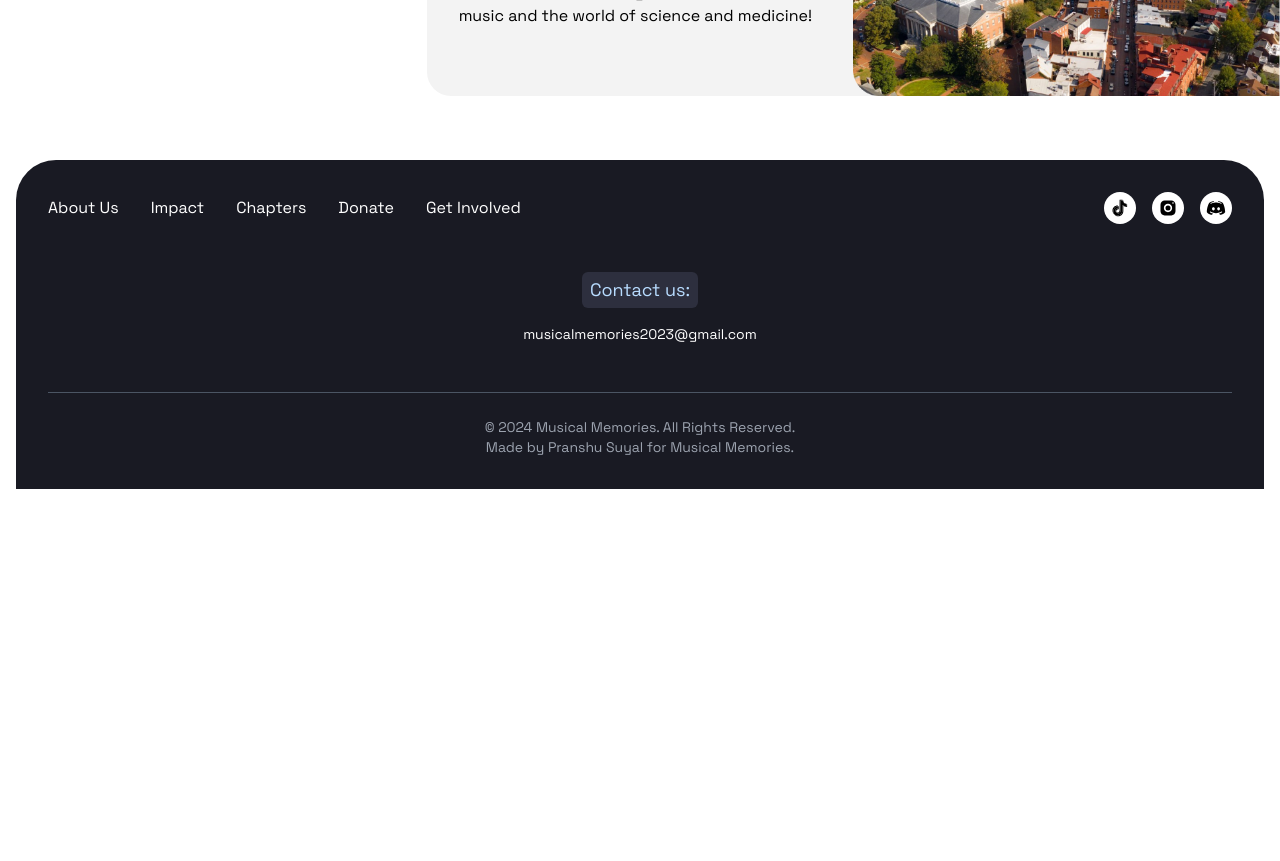
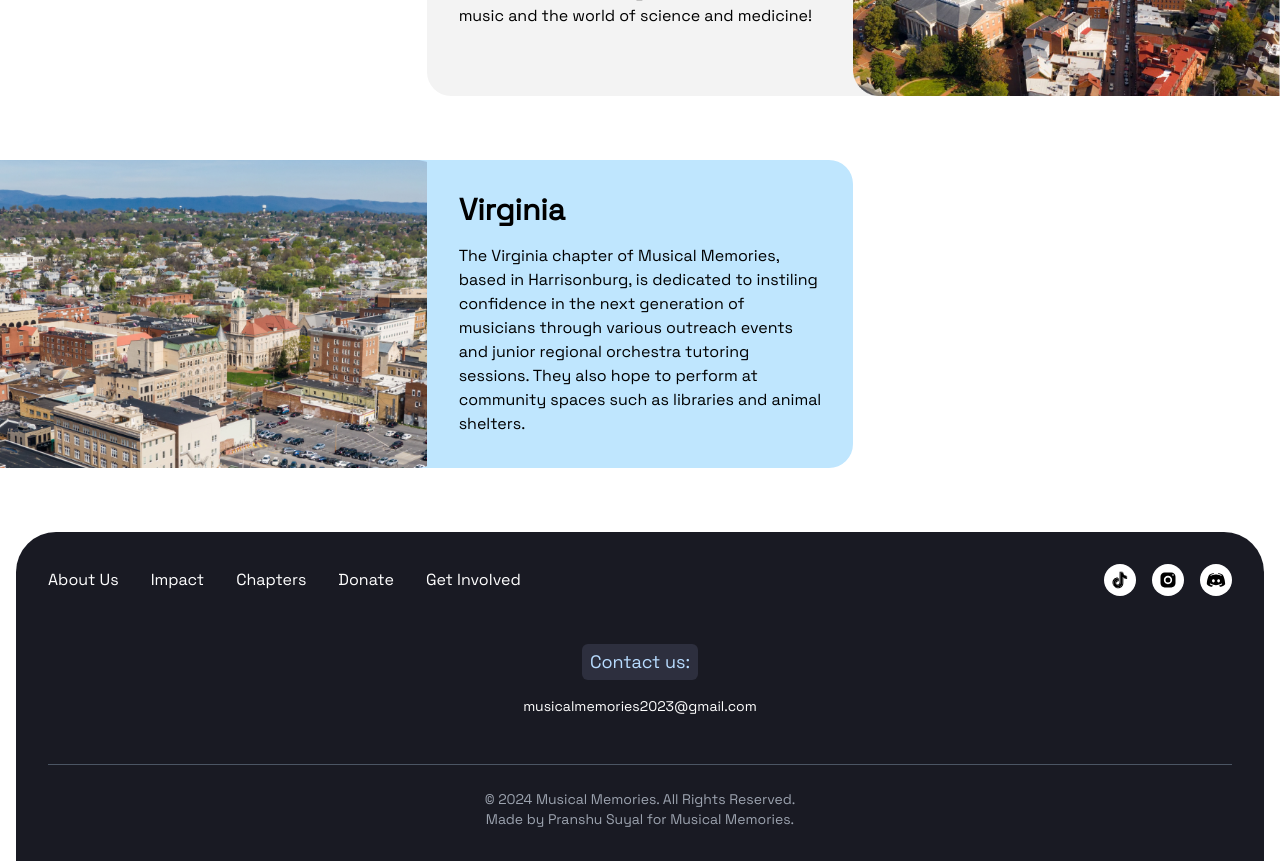
Before and after one commit to prsuyal/musical-memories, a React (Create React App) app: page /chapters in a window 1280 px wide. Shown: the part 2920-3781 px from the top of the page. Before the commit the page ends 3409 px from the top, so only its background shows below. Built offline with nearby package versions, Linux system fonts and the light colour scheme.

Commit message:
virginia chapter

```diff
--- a/src/pages/Chapters.js
+++ b/src/pages/Chapters.js
@@ -1,29 +1,33 @@
-import React, { useRef } from 'react';
-import Houston from '../assets/images/houston.png';
-import Bridgewater from '../assets/images/bridgewater.png';
-import Holmdel from '../assets/images/holmdel.png';
-import LA from '../assets/images/LA.png';
-import HongKong from '../assets/images/hongkong.png';
-import Fullterton from '../assets/images/fullerton.png';
-import Maryland from '../assets/images/maryland 1.png';
-import ChaptersImage from '../assets/images/chapters.svg';
-import Footer from '../components/Footer';
-import { Helmet } from 'react-helmet';
+import React, { useRef } from "react";
+import Houston from "../assets/images/houston.png";
+import Bridgewater from "../assets/images/bridgewater.png";
+import Holmdel from "../assets/images/holmdel.png";
+import LA from "../assets/images/LA.png";
+import HongKong from "../assets/images/hongkong.png";
+import Fullterton from "../assets/images/fullerton.png";
+import Maryland from "../assets/images/maryland 1.png";
+import Harrisonburg from "../assets/images/harrisonburg.png";
+import ChaptersImage from "../assets/images/chapters.svg";
+import Footer from "../components/Footer";
+import { Helmet } from "react-helmet";
 
 const Chapters = () => {
   const chaptersRef = useRef(null);
 
   const handleScrollToChapters = () => {
     if (chaptersRef.current) {
-      chaptersRef.current.scrollIntoView({ behavior: 'smooth' });
+      chaptersRef.current.scrollIntoView({ behavior: "smooth" });
     }
   };
 
   return (
     <div className="bg-white min-h-screen">
-        <Helmet>
+      <Helmet>
         <title>Chapters | Musical Memories</title>
-        <meta name="description" content="Explore Musical Memories' global presence with chapters spread over the globe." />
+        <meta
+          name="description"
+          content="Explore Musical Memories' global presence with chapters spread over the globe."
+        />
       </Helmet>
       <main className="max-w-7xl mx-auto px-4 py-8 md:py-16">
         <div className="flex flex-col md:flex-row justify-between items-center md:items-start py-8 md:py-16 max-w-7xl mx-auto px-4">
@@ -32,7 +36,8 @@ const Chapters = () => {
               Chapters
             </h1>
             <p className="text-lg md:text-xl text-mm-dark mb-6 md:mb-12">
-              Explore our global presence, with chapters being set up all over the world.
+              Explore our global presence, with chapters being set up all over
+              the world.
             </p>
             <button
               onClick={handleScrollToChapters}
@@ -58,7 +63,9 @@ const Chapters = () => {
               <div>
                 <h2 className="text-3xl font-bold mb-4">Houston</h2>
                 <p>
-                  Located in the vibrant suburbs of Texas, this chapter is committed to spreading the mission of Musical Memories within their local community.
+                  Located in the vibrant suburbs of Texas, this chapter is
+                  committed to spreading the mission of Musical Memories within
+                  their local community.
                 </p>
               </div>
             </div>
@@ -85,7 +92,11 @@ const Chapters = () => {
               <div>
                 <h2 className="text-3xl font-bold mb-4">Bridgewater</h2>
                 <p>
-                  This New Jersey chapter stands out for its dedicated focus on individuals with special needs and learning disabilities. By offering free music lessons tailored to each child’s unique abilities, they strive to demonstrate the beauty of music as a universal language.
+                  This New Jersey chapter stands out for its dedicated focus on
+                  individuals with special needs and learning disabilities. By
+                  offering free music lessons tailored to each child’s unique
+                  abilities, they strive to demonstrate the beauty of music as a
+                  universal language.
                 </p>
               </div>
             </div>
@@ -98,7 +109,9 @@ const Chapters = () => {
               <div>
                 <h2 className="text-3xl font-bold mb-4">Holmdel</h2>
                 <p>
-                  This New Jersey chapter is dedicated to creating a symphony of opportunity through the power of music. This chapter empowers individuals of all backgrounds.
+                  This New Jersey chapter is dedicated to creating a symphony of
+                  opportunity through the power of music. This chapter empowers
+                  individuals of all backgrounds.
                 </p>
               </div>
             </div>
@@ -125,7 +138,9 @@ const Chapters = () => {
               <div>
                 <h2 className="text-3xl font-bold mb-4">Los Angeles</h2>
                 <p>
-                  This California chapter helped Musical Memories expand into the West Coast. Through their efforts, they aim to foster a vibrant musical culture in the heart of California.
+                  This California chapter helped Musical Memories expand into
+                  the West Coast. Through their efforts, they aim to foster a
+                  vibrant musical culture in the heart of California.
                 </p>
               </div>
             </div>
@@ -138,7 +153,11 @@ const Chapters = () => {
               <div>
                 <h2 className="text-3xl font-bold mb-4">Hong Kong</h2>
                 <p>
-                  The Hong Kong chapter of Musical Memories is devoted to uplifting the spirits of patients through musical performances in hospitals. They seek to blend the healing power of music with healthcare, enriching lives and fostering a love for music within their own community.
+                  The Hong Kong chapter of Musical Memories is devoted to
+                  uplifting the spirits of patients through musical performances
+                  in hospitals. They seek to blend the healing power of music
+                  with healthcare, enriching lives and fostering a love for
+                  music within their own community.
                 </p>
               </div>
             </div>
@@ -165,20 +184,27 @@ const Chapters = () => {
               <div>
                 <h2 className="text-3xl font-bold mb-4">Fullerton</h2>
                 <p>
-                  This California chapter of Musical Memories is dedicated to bringing the healing power of music to children in hospitals. With a focus on partnering with CHOC (Children's Hospital of Orange County), this chapter aims to uplift young patients' spirits through musical performances and activities, providing comfort and joy during challenging times.
+                  This California chapter of Musical Memories is dedicated to
+                  bringing the healing power of music to children in hospitals.
+                  With a focus on partnering with CHOC (Children's Hospital of
+                  Orange County), this chapter aims to uplift young patients'
+                  spirits through musical performances and activities, providing
+                  comfort and joy during challenging times.
                 </p>
               </div>
             </div>
           </div>
-          </div>
+        </div>
 
-          <div className="relative flex justify-end py-8">
+        <div className="relative flex justify-end py-8">
           <div className="w-full md:w-3/4 lg:w-2/3 flex flex-col md:flex-row items-stretch rounded-l-3xl overflow-hidden bg-mm-gray text-black">
             <div className="md:w-1/2 p-8 flex items-center">
               <div>
                 <h2 className="text-3xl font-bold mb-4">Maryland</h2>
                 <p>
-                  The Maryland chapter of Musical Memories is based in Anne Arundel County. They are dedicated to enhancing the relation between music and the world of science and medicine!
+                  The Maryland chapter of Musical Memories is based in Anne
+                  Arundel County. They are dedicated to enhancing the relation
+                  between music and the world of science and medicine!
                 </p>
               </div>
             </div>
@@ -190,8 +216,30 @@ const Chapters = () => {
               />
             </div>
           </div>
+        </div>
+      </div>
 
-
+      <div className="relative flex justify-start py-8">
+        <div className="w-full md:w-3/4 lg:w-2/3 flex flex-col md:flex-row items-stretch rounded-r-3xl overflow-hidden bg-mm-blue text-black">
+          <div className="md:w-1/2 h-full">
+            <img
+              src={Harrisonburg}
+              alt="Harrisonburg landscape"
+              className="w-full h-full object-cover"
+            />
+          </div>
+          <div className="md:w-1/2 p-8 flex items-center">
+            <div>
+              <h2 className="text-3xl font-bold mb-4">Virginia</h2>
+              <p>
+                The Virginia chapter of Musical Memories, based in Harrisonburg,
+                is dedicated to instiling confidence in the next generation of
+                musicians through various outreach events and junior regional
+                orchestra tutoring sessions. They also hope to perform at
+                community spaces such as libraries and animal shelters.
+              </p>
+            </div>
+          </div>
         </div>
       </div>
 
```
Also changed, not shown: src/assets/images/harrisonburg.png (added).
